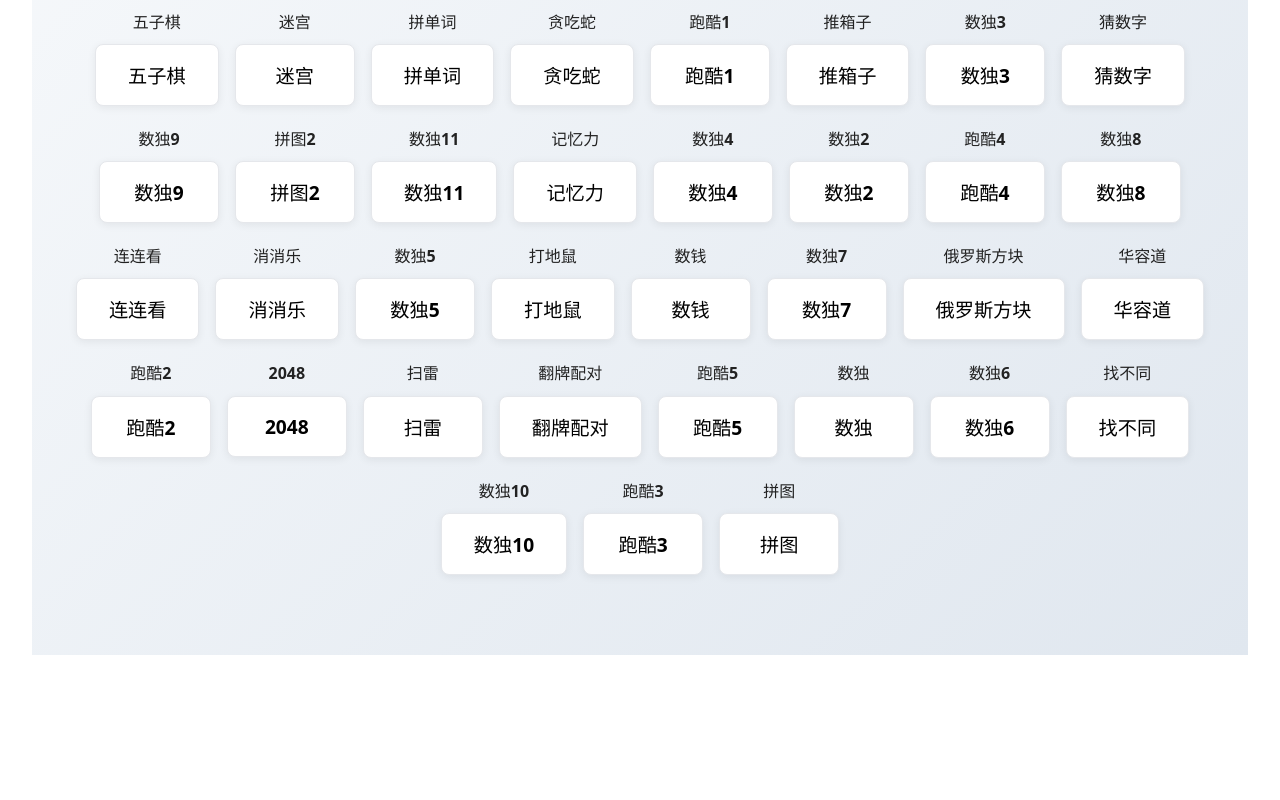
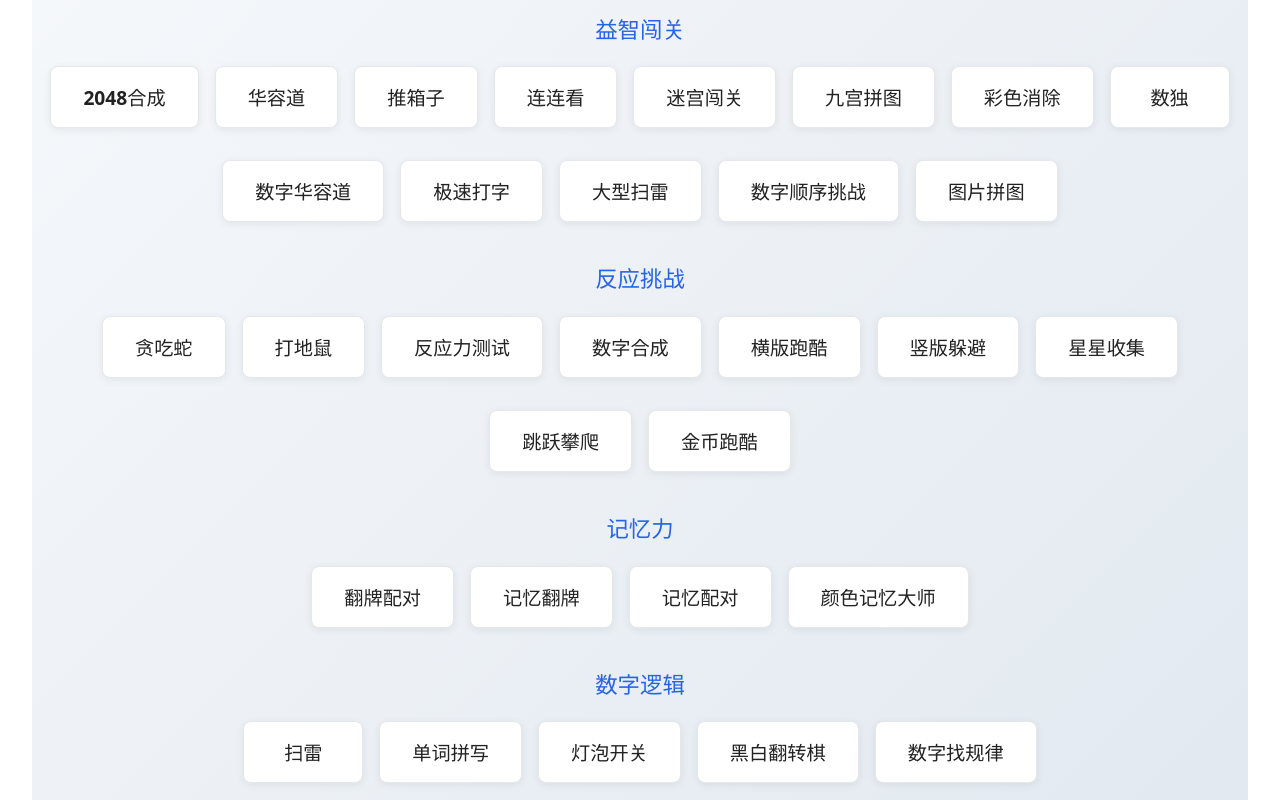
Before and after one commit to 371920029173/game, a React (Vite) app: page / in a window 1280 px wide. Shown: the part 360-1160 px from the top of the page. Before the commit the page ends 1047 px from the top, so only its background shows below. Built offline with nearby package versions, Linux system fonts and the light colour scheme.

Commit message:
批量扩容打字/找规律/颜色记忆/数字顺序题库，全部游戏中文名美化分组，主页顺序固定，全面优化体验

```diff
--- a/src/App.jsx
+++ b/src/App.jsx
@@ -100,38 +100,93 @@ function shuffle(arr) {
   return a;
 }
 
+// 游戏中文名，顺序与gameComponents一致
 const gameNames = [
-  '2048', '贪吃蛇', '扫雷', '五子棋', '翻牌配对', '华容道', '推箱子', '俄罗斯方块', '数独', '连连看',
-  '拼图', '记忆力', '消消乐', '拼单词', '数钱', '找不同', '拼图2', '迷宫', '打地鼠', '猜数字',
-  '数独2', '数独3', '数独4', '数独5', '数独6', '数独7', '数独8', '数独9', '数独10', '数独11',
-  '跑酷1', '跑酷2', '跑酷3', '跑酷4', '跑酷5'
+  '2048合成', // 1
+  '贪吃蛇',
+  '扫雷',
+  '五子棋',
+  '翻牌配对',
+  '华容道',
+  '推箱子',
+  '俄罗斯方块',
+  '连连看',
+  '迷宫闯关',
+  '记忆翻牌',
+  '消消乐',
+  '打地鼠',
+  '九宫拼图',
+  '彩色消除',
+  '单词拼拼乐',
+  '单词拼写',
+  '数独',
+  '灯泡开关',
+  '黑白翻转棋',
+  '记忆配对',
+  '数字华容道',
+  '极速打字',
+  '数字找规律',
+  '颜色记忆大师',
+  '大型扫雷',
+  '数字顺序挑战',
+  '图片拼图',
+  '反应力测试',
+  '数字合成',
+  '横版跑酷',
+  '竖版躲避',
+  '星星收集',
+  '跳跃攀爬',
+  '金币跑酷',
 ];
+
+// 游戏分组顺序（按分类固定）
+const gameGroups = [
+  {
+    name: '益智闯关',
+    games: [0, 5, 6, 8, 9, 13, 14, 17, 21, 22, 25, 26, 27], // 2048, 华容道, 推箱子, 连连看, 迷宫, 九宫拼图, 彩色消除, 数独, 数字华容道, 极速打字, 数字找规律, 颜色记忆, 数字顺序
+  },
+  {
+    name: '反应挑战',
+    games: [1, 12, 28, 29, 30, 31, 32, 33, 34], // 贪吃蛇, 打地鼠, 反应力, 数字合成, 横版跑酷, 竖版躲避, 星星收集, 跳跃攀爬, 金币跑酷
+  },
+  {
+    name: '记忆力',
+    games: [4, 10, 20, 24], // 翻牌配对, 记忆翻牌, 记忆配对, 颜色记忆大师
+  },
+  {
+    name: '数字逻辑',
+    games: [2, 16, 18, 19, 23], // 扫雷, 单词拼写, 灯泡开关, 黑白翻转棋, 数独
+  },
+  {
+    name: '休闲趣味',
+    games: [3, 7, 11, 15, 35], // 五子棋, 俄罗斯方块, 消消乐, 单词拼拼乐, 金币跑酷
+  },
+];
+
 function Home() {
-  // 跑酷游戏索引
-  const runnerGames = [30, 31, 32, 33, 34]; // Game31~Game35
-  const allGames = Array.from({ length: 35 }, (_, i) => i + 1);
-  const shuffled = shuffle(allGames);
   return (
     <div style={{ minHeight: '100vh', background: 'linear-gradient(135deg,#f8fafc 0%,#e0e7ef 100%)', paddingBottom: 40, boxSizing: 'border-box' }}>
       <AdBanner />
       <div style={{ textAlign: 'center', padding: '2rem 0' }}>
         <h1 style={{ fontSize: '2.5rem', fontWeight: 800, color: '#2d3a4b', marginBottom: 8 }}>益智小游戏乐园</h1>
         <p style={{ color: '#4b5563', fontSize: '1.2rem', marginBottom: 32 }}>欢迎来到益智小游戏乐园，点击下方按钮开始游戏！</p>
-        <div style={{ display: 'flex', flexWrap: 'wrap', justifyContent: 'center', gap: '1rem', marginTop: '2rem' }}>
-          {shuffled.map((num, i) => (
-            <div key={i} style={{display:'flex',flexDirection:'column',alignItems:'center', minWidth: 120}}>
-              <span style={{marginBottom:4, color:'#222', fontWeight:700, fontSize:16, lineHeight:'1.2'}}>{gameNames[num-1] || `游戏${num}`}</span>
-              <a href={`#/game/${num}`} style={{ textDecoration: 'none', width: '100%' }}>
-                <button aria-label={gameNames[num-1] || `游戏${num}`} title={gameNames[num-1] || `游戏${num}`}
-                  style={{ width: '100%', minWidth: 100, padding: '1rem 2rem', fontSize: '1.2rem', borderRadius: '8px', margin: '0.5rem 0', cursor: 'pointer', background: '#fff', boxShadow: '0 2px 8px #0001', border: '1px solid #e5e7eb', transition: 'transform .2s', fontWeight: 600 }}
-                  onMouseOver={e => e.currentTarget.style.transform = 'scale(1.08)'}
-                  onMouseOut={e => e.currentTarget.style.transform = 'scale(1)'}>
-                  {gameNames[num-1] || `游戏${num}`}
-                </button>
-              </a>
+        {gameGroups.map((group, gi) => (
+          <div key={gi} style={{ marginBottom: 32 }}>
+            <h2 style={{ color: '#2563eb', fontWeight: 700, fontSize: '1.4rem', margin: '24px 0 12px' }}>{group.name}</h2>
+            <div style={{ display: 'flex', flexWrap: 'wrap', justifyContent: 'center', gap: '1rem' }}>
+              {group.games.map(idx => (
+                <a key={idx} href={`#/game/${idx+1}`} style={{ textDecoration: 'none', minWidth: 120 }}>
+                  <button aria-label={gameNames[idx]} title={gameNames[idx]}
+                    style={{ width: '100%', minWidth: 100, padding: '1rem 2rem', fontSize: '1.2rem', borderRadius: '8px', margin: '0.5rem 0', cursor: 'pointer', background: '#fff', boxShadow: '0 2px 8px #0001', border: '1px solid #e5e7eb', transition: 'transform .2s', fontWeight: 700, color: '#222', display: 'flex', alignItems: 'center', justifyContent: 'center' }}
+                    onMouseOver={e => e.currentTarget.style.transform = 'scale(1.08)'}
+                    onMouseOut={e => e.currentTarget.style.transform = 'scale(1)'}>
+                    {gameNames[idx]}
+                  </button>
+                </a>
+              ))}
             </div>
-          ))}
-        </div>
+          </div>
+        ))}
       </div>
     </div>
   )
@@ -214,8 +269,8 @@ function GamePage() {
       </div>
       <div style={{ width: '100%', flex: 1, display: 'flex', justifyContent: 'center', alignItems: 'center', marginTop: 24, boxSizing: 'border-box' }}>
         {/* 游戏区 */}
-        <div ref={contentRef} style={{ flex: '1 1 600px', maxWidth: 600, minWidth: 280, background: '#fff', borderRadius: 16, boxShadow: '0 2px 16px #0002', padding: 24, display: 'flex', flexDirection: 'column', alignItems: 'center', opacity: 0, transform: 'translateY(40px)', width: '100%', boxSizing: 'border-box' }}>
-          <h2 style={{ fontWeight: 700, fontSize: '2rem', marginBottom: 16, color: '#222' }}>{gameNames[idx] || `游戏${id}`}</h2>
+        <div ref={contentRef} style={{ maxWidth: 480, margin: '0 auto', background: '#fff', borderRadius: 16, boxShadow: '0 2px 12px #0001', padding: 24, marginTop: 32 }}>
+          <h2 style={{ textAlign: 'center', fontWeight: 800, fontSize: '2rem', color: '#222', marginBottom: 16 }}>{gameNames[idx] || `游戏${id}`}</h2>
           <div style={{ width: '100%', height: 'min(320px,40vw)', background: '#f3f4f6', borderRadius: 12, marginBottom: 24, display: 'flex', alignItems: 'center', justifyContent: 'center', fontSize: 32, color: '#9ca3af', minHeight: 180 }}>
             {GameComp ? <GameComp /> : `${gameNames[idx] || `游戏${id}`}内容区（待开发）`}
           </div>
--- a/src/games/Game25.jsx
+++ b/src/games/Game25.jsx
@@ -4,6 +4,7 @@ const COLORS = ['#fbbf24', '#38bdf8', '#ef4444', '#22d3ee', '#a3e635'];
 function genSeq(len) {
   return Array.from({ length: len }, () => COLORS[Math.floor(Math.random() * COLORS.length)]);
 }
+const MAX_LEVEL = 500;
 
 export default function Game25() {
   const [level, setLevel] = useState(1);
@@ -13,11 +14,12 @@ export default function Game25() {
   const [msg, setMsg] = useState('');
 
   const start = () => {
-    setSeq(genSeq(2 + level));
+    const nextLevel = Math.min(level, MAX_LEVEL);
+    setSeq(genSeq(2 + nextLevel));
     setShow(true);
     setInput([]);
     setMsg('');
-    setTimeout(() => setShow(false), 1200 + level * 400);
+    setTimeout(() => setShow(false), 1200 + nextLevel * 400);
   };
   const handleClick = c => {
     if (show) return;
@@ -26,7 +28,7 @@ export default function Game25() {
       if (next.length === seq.length) {
         if (next.join() === seq.join()) {
           setMsg('恭喜通过，进入下一关！');
-          setLevel(l => l + 1);
+          setLevel(l => Math.min(l + 1, MAX_LEVEL));
           setTimeout(start, 1200);
         } else {
           setMsg('记错了，重新开始！');
@@ -41,7 +43,7 @@ export default function Game25() {
   return (
     <div style={{ width: 320, margin: '0 auto', textAlign: 'center' }}>
       <div style={{ display: 'flex', justifyContent: 'space-between', marginBottom: 8 }}>
-        <span>关卡: {level}</span>
+        <span>颜色记忆大师 | 关卡: {level}</span>
         <button onClick={start} style={{ background: '#2563eb', color: '#fff', border: 'none', borderRadius: 6, padding: '4px 12px', cursor: 'pointer' }}>重开</button>
       </div>
       <div style={{ display: 'flex', justifyContent: 'center', gap: 8, marginBottom: 16 }}>
@@ -55,7 +57,7 @@ export default function Game25() {
         ))}
       </div>}
       <div style={{ color: msg.includes('恭喜') ? '#22c55e' : '#ef4444', fontWeight: 700, marginTop: 16 }}>{msg}</div>
-      <div style={{ color: '#64748b', fontSize: 14, marginTop: 8 }}>记住颜色顺序，依次点击还原，关卡递增更难！</div>
+      <div style={{ color: '#64748b', fontSize: 14, marginTop: 8 }}>记住颜色顺序，依次点击还原，关卡递增更难！（最高500关）</div>
     </div>
   );
 }
--- a/src/games/Game27.jsx
+++ b/src/games/Game27.jsx
@@ -2,6 +2,7 @@ import React, { useState } from 'react';
 
 const SIZE = 5;
 const N = SIZE * SIZE;
+const MAX_ROUNDS = 100;
 function shuffle(arr) {
   for (let i = arr.length - 1; i > 0; i--) {
     const j = Math.floor(Math.random() * (i + 1));
@@ -16,6 +17,7 @@ export default function Game27() {
   const [msg, setMsg] = useState('');
   const [start, setStart] = useState(null);
   const [best, setBest] = useState(() => Number(localStorage.getItem('game27_best')) || 0);
+  const [round, setRound] = useState(1);
 
   const handleClick = idx => {
     if (nums[idx] === next) {
@@ -27,6 +29,15 @@ export default function Game27() {
           setBest(t);
           localStorage.setItem('game27_best', t);
         }
+        if (round < MAX_ROUNDS) {
+          setTimeout(() => {
+            setNums(shuffle(Array.from({ length: N }, (_, i) => i + 1)));
+            setNext(1);
+            setMsg('');
+            setStart(null);
+            setRound(r => r + 1);
+          }, 1200);
+        }
       } else {
         setNext(n => n + 1);
       }
@@ -37,11 +48,12 @@ export default function Game27() {
     setNext(1);
     setMsg('');
     setStart(null);
+    setRound(1);
   };
   return (
     <div style={{ width: 320, margin: '0 auto', textAlign: 'center' }}>
       <div style={{ display: 'flex', justifyContent: 'space-between', marginBottom: 8 }}>
-        <span>最佳: {best ? best + 'ms' : '无'}</span>
+        <span>数字顺序挑战 | 第{round}/{MAX_ROUNDS}局 | 最佳: {best ? best + 'ms' : '无'}</span>
         <button onClick={restart} style={{ background: '#2563eb', color: '#fff', border: 'none', borderRadius: 6, padding: '4px 12px', cursor: 'pointer' }}>重开</button>
       </div>
       <div style={{ display: 'grid', gridTemplateColumns: `repeat(${SIZE}, 1fr)`, gap: 6, background: '#bdbdbd', padding: 6, borderRadius: 8, marginBottom: 12 }}>
@@ -50,7 +62,7 @@ export default function Game27() {
         ))}
       </div>
       <div style={{ color: '#22c55e', fontWeight: 700, minHeight: 24 }}>{msg}</div>
-      <div style={{ color: '#64748b', fontSize: 14, marginTop: 8 }}>按顺序点击1到{N}，用时越短越好！</div>
+      <div style={{ color: '#64748b', fontSize: 14, marginTop: 8 }}>按顺序点击1到{N}，用时越短越好！共100局挑战！</div>
     </div>
   );
 }
```
Also changed, not shown: src/games/Game23.jsx (+23 -3 lines), src/games/Game24.jsx (+62 -11 lines).
